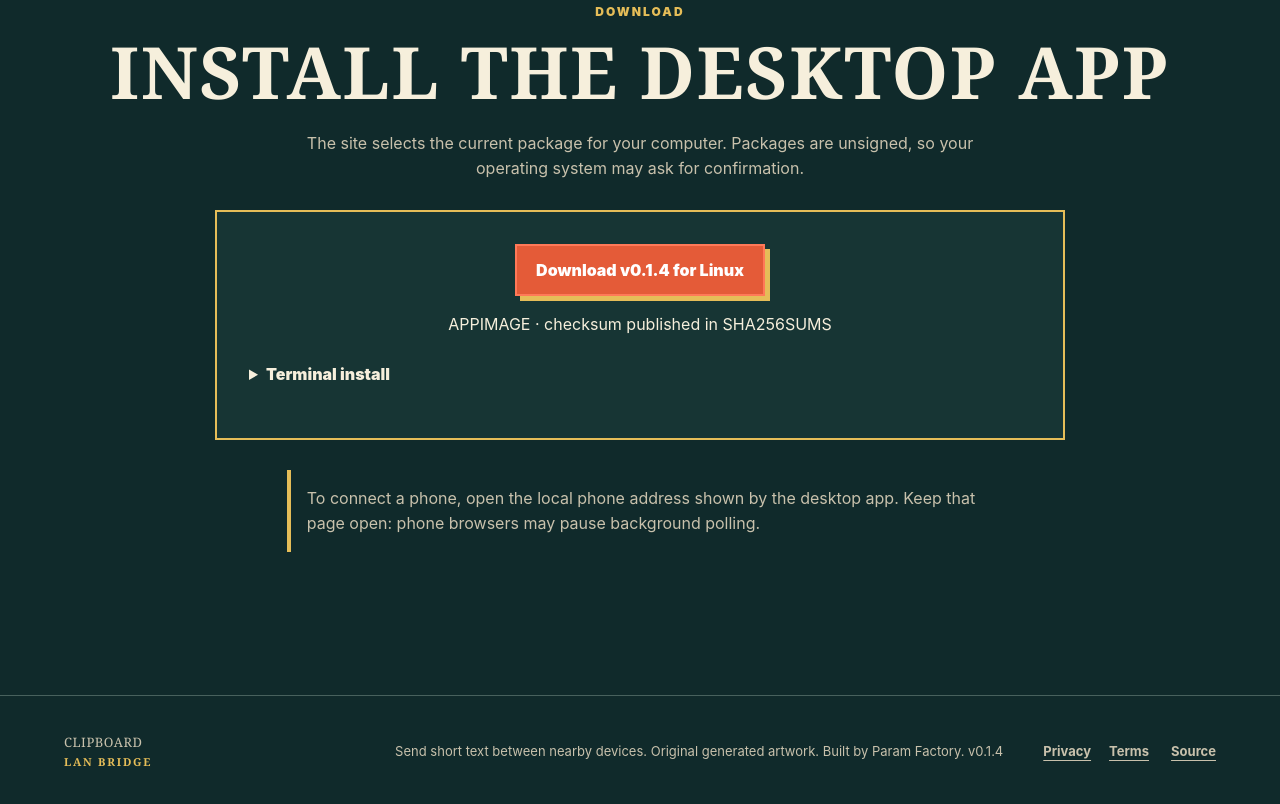
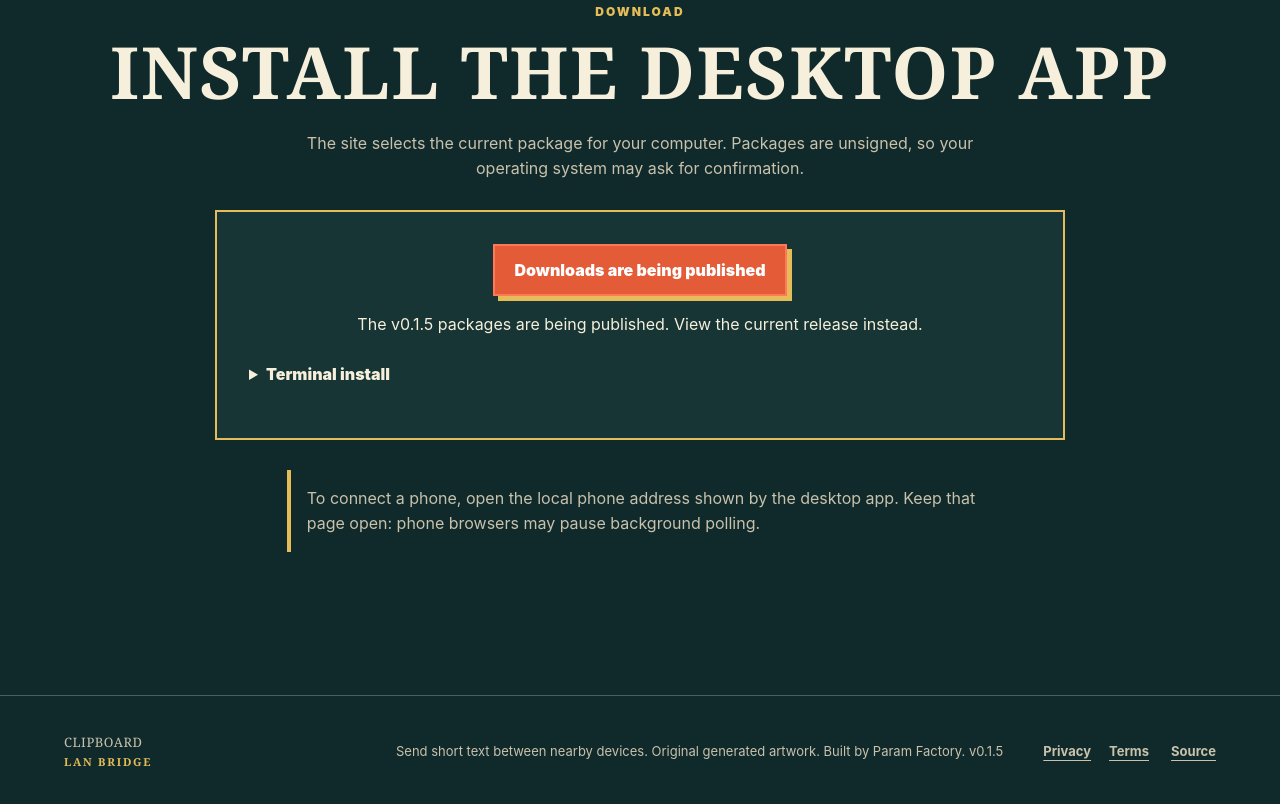
Before and after one commit to B-Divyesh/sf-clipboard-lan-bridge, a website built with Vite: page site/index.html in a window 1280 px wide. Shown: the part 3209-4013 px from the top of the page. Built offline with nearby package versions, Linux system fonts and the light colour scheme.

Commit message:
fix: publish desktop release from current source

```diff
--- a/package.json
+++ b/package.json
@@ -1,6 +1,6 @@
 {
   "name": "clipboard-lan-bridge",
-  "version": "0.1.4",
+  "version": "0.1.5",
   "private": true,
   "type": "module",
   "scripts": {
--- a/site/index.html
+++ b/site/index.html
@@ -75,7 +75,7 @@
       </section>
     </main>
     <aside class="license-return" id="license-return" aria-labelledby="license-return-title" hidden><h2 id="license-return-title">Move your pass into the app</h2><p>Your purchase is ready. Copy this license, then paste it in the desktop app under Route pass.</p><code id="returned-license"></code><p id="license-feedback" role="status" aria-live="polite"></p><button id="copy-license" type="button">Copy license</button><button id="dismiss-license" type="button">Dismiss</button></aside>
-    <footer class="site-footer"><a class="wordmark" href="/"><span>Clipboard <b>LAN Bridge</b></span></a><p>Send short text between nearby devices. Original generated artwork. Built by Param Factory. v0.1.4</p><nav aria-label="Legal"><a href="/privacy/">Privacy</a><a href="/terms/">Terms</a><a href="https://github.com/B-Divyesh/sf-clipboard-lan-bridge">Source</a></nav></footer>
+    <footer class="site-footer"><a class="wordmark" href="/"><span>Clipboard <b>LAN Bridge</b></span></a><p>Send short text between nearby devices. Original generated artwork. Built by Param Factory. v0.1.5</p><nav aria-label="Legal"><a href="/privacy/">Privacy</a><a href="/terms/">Terms</a><a href="https://github.com/B-Divyesh/sf-clipboard-lan-bridge">Source</a></nav></footer>
     <script type="module" src="/main.ts"></script>
   </body>
 </html>
--- a/site/main.ts
+++ b/site/main.ts
@@ -3,7 +3,7 @@
 import releaseManifest from "./release-manifest.json";
 
 type Asset = { platform: string; arch?: string; kind?: string; url: string; sha256?: string };
-type Manifest = { version: string; assets: Asset[] };
+type Manifest = { version: string; assets: Asset[]; release_state?: "draft" | "published" };
 const releaseFallback = "https://github.com/B-Divyesh/sf-clipboard-lan-bridge/releases/latest";
 
 function platform(): "windows" | "macos" | "linux" {
@@ -32,6 +32,12 @@
   hero.textContent = `Download for ${label} ↓`; note.textContent = `${label} detected · unsigned community build`;
   try {
     const manifest = releaseManifest as Manifest;
+    if (manifest.release_state === "draft") {
+      hero.href = main.href = releaseFallback;
+      main.textContent = "Downloads are being published";
+      status.textContent = `The ${manifest.version} packages are being published. View the current release instead.`;
+      return;
+    }
     const asset = preferredAsset(manifest.assets, os);
     if (!asset) throw new Error(`no ${label} package in the current release`);
     hero.href = main.href = asset.url; main.textContent = `Download ${manifest.version} for ${label}`;
--- a/site/public/sw.js
+++ b/site/public/sw.js
@@ -1,4 +1,4 @@
-const CACHE = "clipboard-lan-bridge-v6";
+const CACHE = "clipboard-lan-bridge-v7";
 const PAGES = ["/", "/demo/", "/privacy/", "/terms/"];
 const SHELL = ["/favicon.svg", "/assets/bridge-poster-768.webp", "/assets/bridge-poster-1200.webp"];
 
--- a/site/release-manifest.json
+++ b/site/release-manifest.json
@@ -1,63 +1,63 @@
 {
-  "version": "v0.1.4",
-  "source_commit": "f0df71ba3d299763e843a6723603125fbcbf03ee",
-  "published_at": "2026-09-01T20:03:29.524Z",
+  "release_state": "draft",
+  "version": "v0.1.5",
+  "source_commit": "release-tag",
   "assets": [
     {
       "platform": "linux",
       "arch": "x86_64",
       "kind": "rpm",
-      "name": "linux-x86_64-Clipboard.LAN.Bridge-0.1.4-1.x86_64.rpm",
-      "url": "https://github.com/B-Divyesh/sf-clipboard-lan-bridge/releases/download/v0.1.4/linux-x86_64-Clipboard.LAN.Bridge-0.1.4-1.x86_64.rpm",
-      "sha256": "2049274ac6e27475b596b7cbbd74918044a0098b2396e37159d61a10462dee0a"
+      "name": "linux-x86_64-Clipboard.LAN.Bridge-0.1.5-1.x86_64.rpm",
+      "url": "https://github.com/B-Divyesh/sf-clipboard-lan-bridge/releases/download/v0.1.5/linux-x86_64-Clipboard.LAN.Bridge-0.1.5-1.x86_64.rpm",
+      "sha256": "pending"
     },
     {
       "platform": "linux",
       "arch": "x86_64",
       "kind": "appimage",
-      "name": "linux-x86_64-Clipboard.LAN.Bridge_0.1.4_amd64.AppImage",
-      "url": "https://github.com/B-Divyesh/sf-clipboard-lan-bridge/releases/download/v0.1.4/linux-x86_64-Clipboard.LAN.Bridge_0.1.4_amd64.AppImage",
-      "sha256": "5c57c30ce8cf99dceac33957c172d5f8606407df9734a1a8ee0c77ab31a6742c"
+      "name": "linux-x86_64-Clipboard.LAN.Bridge_0.1.5_amd64.AppImage",
+      "url": "https://github.com/B-Divyesh/sf-clipboard-lan-bridge/releases/download/v0.1.5/linux-x86_64-Clipboard.LAN.Bridge_0.1.5_amd64.AppImage",
+      "sha256": "pending"
     },
     {
       "platform": "linux",
       "arch": "x86_64",
       "kind": "deb",
-      "name": "linux-x86_64-Clipboard.LAN.Bridge_0.1.4_amd64.deb",
-      "url": "https://github.com/B-Divyesh/sf-clipboard-lan-bridge/releases/download/v0.1.4/linux-x86_64-Clipboard.LAN.Bridge_0.1.4_amd64.deb",
-      "sha256": "af12f63af15e430bd9b503f31bd2563592cfc9a873042342bb03bf8a393e88d4"
+      "name": "linux-x86_64-Clipboard.LAN.Bridge_0.1.5_amd64.deb",
+      "url": "https://github.com/B-Divyesh/sf-clipboard-lan-bridge/releases/download/v0.1.5/linux-x86_64-Clipboard.LAN.Bridge_0.1.5_amd64.deb",
+      "sha256": "pending"
     },
     {
       "platform": "macos",
       "arch": "aarch64",
       "kind": "dmg",
-      "name": "macos-aarch64-Clipboard.LAN.Bridge_0.1.4_aarch64.dmg",
-      "url": "https://github.com/B-Divyesh/sf-clipboard-lan-bridge/releases/download/v0.1.4/macos-aarch64-Clipboard.LAN.Bridge_0.1.4_aarch64.dmg",
-      "sha256": "9ca93d1ace305a404a5004b592eb4f46263227e57ee78840af7eb81bec635d44"
+      "name": "macos-aarch64-Clipboard.LAN.Bridge_0.1.5_aarch64.dmg",
+      "url": "https://github.com/B-Divyesh/sf-clipboard-lan-bridge/releases/download/v0.1.5/macos-aarch64-Clipboard.LAN.Bridge_0.1.5_aarch64.dmg",
+      "sha256": "pending"
     },
     {
       "platform": "macos",
       "arch": "x86_64",
       "kind": "dmg",
-      "name": "macos-x86_64-Clipboard.LAN.Bridge_0.1.4_x64.dmg",
-      "url": "https://github.com/B-Divyesh/sf-clipboard-lan-bridge/releases/download/v0.1.4/macos-x86_64-Clipboard.LAN.Bridge_0.1.4_x64.dmg",
-      "sha256": "c6ee438a11ab0c75692d84764fa4454a5b7a2dc99f08beb1bf2a51a78eeb377d"
+      "name": "macos-x86_64-Clipboard.LAN.Bridge_0.1.5_x64.dmg",
+      "url": "https://github.com/B-Divyesh/sf-clipboard-lan-bridge/releases/download/v0.1.5/macos-x86_64-Clipboard.LAN.Bridge_0.1.5_x64.dmg",
+      "sha256": "pending"
     },
     {
       "platform": "windows",
       "arch": "x86_64",
       "kind": "exe",
-      "name": "windows-x86_64-Clipboard.LAN.Bridge_0.1.4_x64-setup.exe",
-      "url": "https://github.com/B-Divyesh/sf-clipboard-lan-bridge/releases/download/v0.1.4/windows-x86_64-Clipboard.LAN.Bridge_0.1.4_x64-setup.exe",
-      "sha256": "49af09827114282e3c288408866f65eb00ca57ed0395ee5774748ac1c9d0c187"
+      "name": "windows-x86_64-Clipboard.LAN.Bridge_0.1.5_x64-setup.exe",
+      "url": "https://github.com/B-Divyesh/sf-clipboard-lan-bridge/releases/download/v0.1.5/windows-x86_64-Clipboard.LAN.Bridge_0.1.5_x64-setup.exe",
+      "sha256": "pending"
     },
     {
       "platform": "windows",
       "arch": "x86_64",
       "kind": "msi",
-      "name": "windows-x86_64-Clipboard.LAN.Bridge_0.1.4_x64_en-US.msi",
-      "url": "https://github.com/B-Divyesh/sf-clipboard-lan-bridge/releases/download/v0.1.4/windows-x86_64-Clipboard.LAN.Bridge_0.1.4_x64_en-US.msi",
-      "sha256": "4f770430962549a26e41172e02481c1c2ef3e1b0fc150c91129ead03ba714e96"
+      "name": "windows-x86_64-Clipboard.LAN.Bridge_0.1.5_x64_en-US.msi",
+      "url": "https://github.com/B-Divyesh/sf-clipboard-lan-bridge/releases/download/v0.1.5/windows-x86_64-Clipboard.LAN.Bridge_0.1.5_x64_en-US.msi",
+      "sha256": "pending"
     }
   ]
 }
--- a/src-tauri/Cargo.toml
+++ b/src-tauri/Cargo.toml
@@ -1,6 +1,6 @@
 [package]
 name = "clipboard-lan-bridge"
-version = "0.1.4"
+version = "0.1.5"
 description = "Deliberate encrypted text handoffs over a local network"
 authors = ["Sociobot"]
 license = "MIT"
--- a/src-tauri/tauri.conf.json
+++ b/src-tauri/tauri.conf.json
@@ -1,7 +1,7 @@
 {
   "$schema": "https://schema.tauri.app/config/2",
   "productName": "Clipboard LAN Bridge",
-  "version": "0.1.4",
+  "version": "0.1.5",
   "identifier": "in.sociobot.clipboard-lan-bridge",
   "build": {
     "beforeDevCommand": "npm run dev",
```
Also changed, not shown: scripts/verify-release.test.mjs (+31 -2 lines), site/404.html (+1 -1 lines), site/demo/index.html (+1 -1 lines), site/privacy/index.html (+1 -1 lines), site/terms/index.html (+1 -1 lines), tests/site.spec.ts (+2 -2 lines), .github/workflows/release.yml, README.md, 2 other files.
